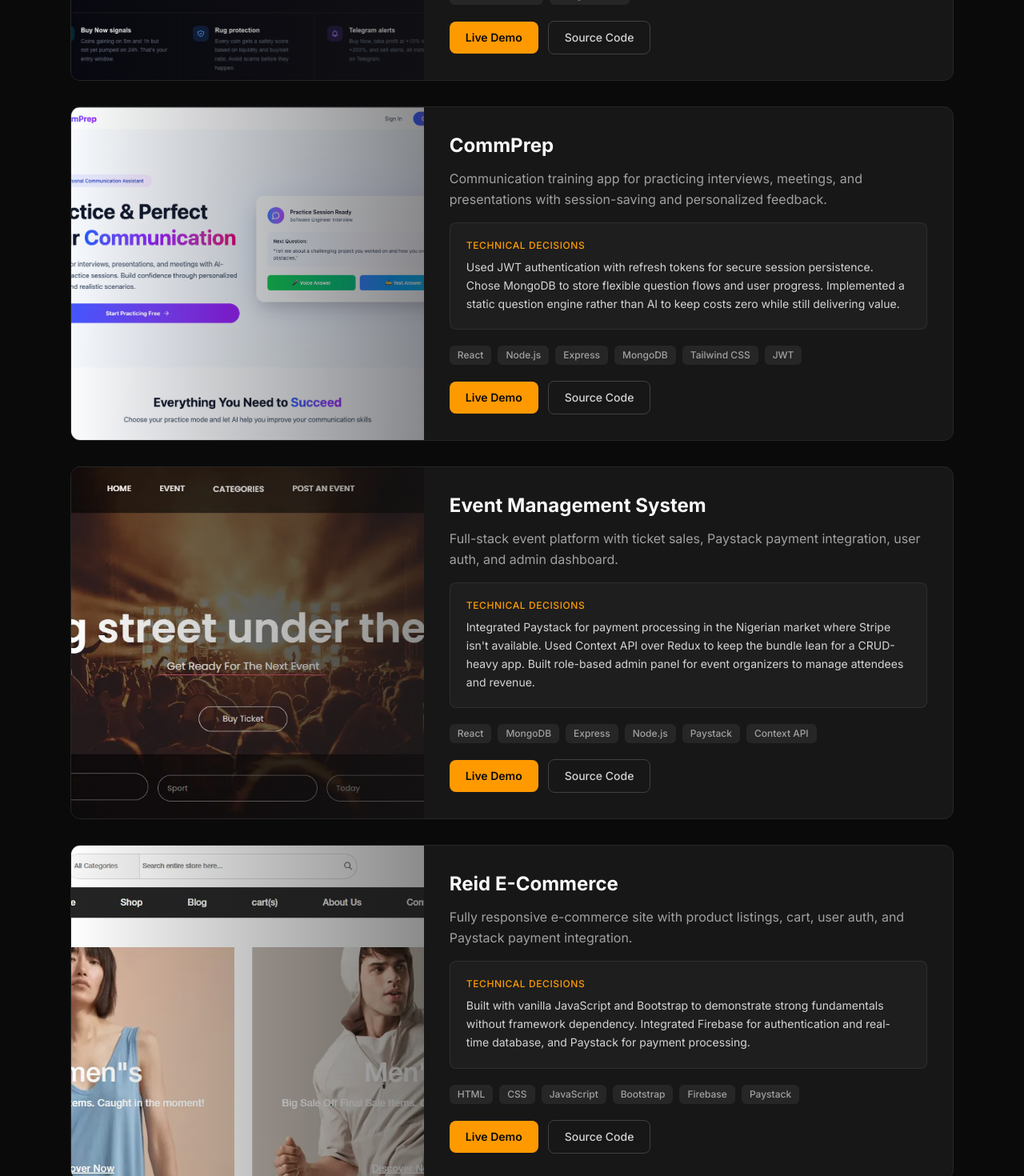
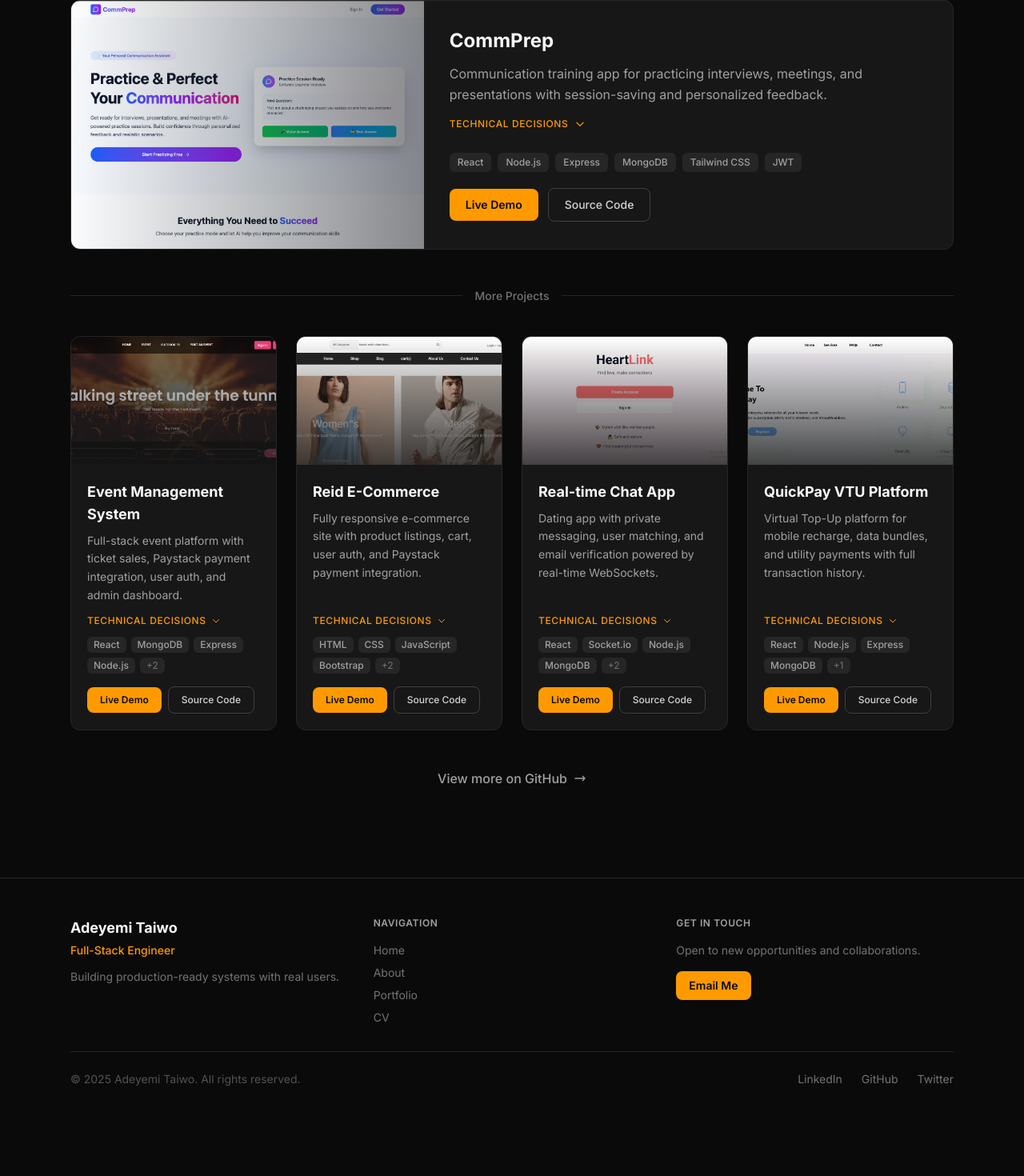
Before and after one commit to DevTaiwo18/adeyemi-portfolio, a React (Vite) app: page /portfolio in a window 1280 px wide. Shown: the part 740-2210 px from the top of the page at 80% size. After the commit the page ends 2147 px from the top, so only its background shows below. Built offline with nearby package versions, Linux system fonts and the light colour scheme.

Commit message:
feat: overhaul portfolio UI, content, and CV with real metrics

```diff
--- a/src/App.jsx
+++ b/src/App.jsx
@@ -6,7 +6,7 @@ import HomePage from "./pages/HomePage";
 import AboutPage from "./pages/AboutPage";
 import PortfolioPage from "./pages/PortfolioPage";
 import Sucess from "./components/Sucess";
-import ResumePrint from "./pages/ResumePrint";
+import CVPage from "./pages/CVPage";
 import NotFoundPage from "./pages/NotFoundPage";
 
 const ScrollToTop = () => {
@@ -82,7 +82,7 @@ function App() {
   return (
     <Router>
       <Routes>
-        <Route path="/resume-print" element={<ResumePrint />} />
+        <Route path="/cv" element={<CVPage />} />
         <Route path="*" element={<AppContent />} />
       </Routes>
     </Router>
--- a/src/components/ExperienceSection.jsx
+++ b/src/components/ExperienceSection.jsx
@@ -70,10 +70,6 @@ const ExperienceSection = () => {
                   {exp.type && (
                     <p className="text-neutral-500 text-sm mb-3">{exp.type}</p>
                   )}
-                  <p className="text-neutral-400 leading-relaxed mb-4">
-                    {exp.description}
-                  </p>
-
                   {/* Highlights */}
                   {exp.highlights && (
                     <ul className="space-y-2 mb-4">
@@ -144,7 +140,7 @@ const ExperienceSection = () => {
           <h3 className="text-neutral-50 font-semibold text-xl mb-6 text-center">
             Education
           </h3>
-          <div className="space-y-6">
+          <div className="grid sm:grid-cols-2 gap-6">
             {education.map((edu, i) => (
               <motion.div
                 key={i}
--- a/src/components/FooterNew.jsx
+++ b/src/components/FooterNew.jsx
@@ -1,40 +1,60 @@
+import { Link } from "react-router-dom";
 import { personalInfo } from "../data/siteData";
 
 const FooterNew = () => {
   const currentYear = new Date().getFullYear();
 
   return (
-    <footer className="bg-neutral-950 border-t border-neutral-900 py-8">
+    <footer className="bg-neutral-950 border-t border-neutral-800 py-12">
       <div className="max-w-6xl mx-auto px-6">
-        <div className="flex flex-col md:flex-row items-center justify-between gap-4">
-          <p className="text-neutral-500 text-sm">
+        <div className="grid md:grid-cols-3 gap-8 mb-8">
+          {/* Brand */}
+          <div>
+            <p className="text-neutral-50 font-bold text-lg mb-1">{personalInfo.name}</p>
+            <p className="text-amber-500 text-sm font-medium mb-3">Full-Stack Engineer</p>
+            <p className="text-neutral-500 text-sm leading-relaxed">
+              Building production-ready systems with real users.
+            </p>
+          </div>
+
+          {/* Nav */}
+          <div>
+            <p className="text-neutral-400 text-xs font-semibold uppercase tracking-wider mb-4">Navigation</p>
+            <div className="space-y-2">
+              {[
+                { label: "Home", to: "/" },
+                { label: "About", to: "/about" },
+                { label: "Portfolio", to: "/portfolio" },
+                { label: "CV", to: "/cv" },
+              ].map(({ label, to }) => (
+                <Link key={to} to={to} className="block text-neutral-500 hover:text-amber-500 transition-colors text-sm">
+                  {label}
+                </Link>
+              ))}
+            </div>
+          </div>
+
+          {/* Contact CTA */}
+          <div>
+            <p className="text-neutral-400 text-xs font-semibold uppercase tracking-wider mb-4">Get In Touch</p>
+            <p className="text-neutral-500 text-sm mb-4">Open to new opportunities and collaborations.</p>
+            <a
+              href={`mailto:${personalInfo.email}`}
+              className="inline-flex items-center gap-2 px-4 py-2 bg-amber-500 text-neutral-950 text-sm font-semibold rounded-lg hover:bg-amber-400 transition-colors duration-300"
+            >
+              Email Me
+            </a>
+          </div>
+        </div>
+
+        <div className="border-t border-neutral-800 pt-6 flex flex-col md:flex-row items-center justify-between gap-4">
+          <p className="text-neutral-600 text-sm">
             &copy; {currentYear} {personalInfo.name}. All rights reserved.
           </p>
           <div className="flex items-center gap-6">
-            <a
-              href={personalInfo.linkedin}
-              target="_blank"
-              rel="noopener noreferrer"
-              className="text-neutral-500 hover:text-amber-500 transition-colors text-sm"
-            >
-              LinkedIn
-            </a>
-            <a
-              href={personalInfo.github}
-              target="_blank"
-              rel="noopener noreferrer"
-              className="text-neutral-500 hover:text-amber-500 transition-colors text-sm"
-            >
-              GitHub
-            </a>
-            <a
-              href={personalInfo.twitter}
-              target="_blank"
-              rel="noopener noreferrer"
-              className="text-neutral-500 hover:text-amber-500 transition-colors text-sm"
-            >
-              Twitter
-            </a>
+            <a href={personalInfo.linkedin} target="_blank" rel="noopener noreferrer" className="text-neutral-500 hover:text-amber-500 transition-colors text-sm">LinkedIn</a>
+            <a href={personalInfo.github} target="_blank" rel="noopener noreferrer" className="text-neutral-500 hover:text-amber-500 transition-colors text-sm">GitHub</a>
+            <a href={personalInfo.twitter} target="_blank" rel="noopener noreferrer" className="text-neutral-500 hover:text-amber-500 transition-colors text-sm">Twitter</a>
           </div>
         </div>
       </div>
--- a/src/components/ProjectsSection.jsx
+++ b/src/components/ProjectsSection.jsx
@@ -1,47 +1,23 @@
+import { useState } from "react";
 import { motion } from "framer-motion";
 import SectionWrapper from "./SectionWrapper";
 import { projects, personalInfo } from "../data/siteData";
 
-const ProjectsSection = () => {
-  const container = {
-    hidden: {},
-    show: {
-      transition: { staggerChildren: 0.15 },
-    },
-  };
+const featured = projects.slice(0, 2);
+const rest = projects.slice(2);
 
-  const item = {
-    hidden: { opacity: 0, y: 30 },
-    show: { opacity: 1, y: 0, transition: { duration: 0.5 } },
-  };
+const FeaturedCard = ({ project, index }) => {
+  const [open, setOpen] = useState(false);
 
   return (
-    <SectionWrapper id="projects" className="bg-neutral-950 py-20 md:py-28">
-      <div className="max-w-6xl mx-auto px-6">
-        <div className="text-center mb-16">
-          <p className="text-amber-500 font-medium mb-2 tracking-wide">
-            Projects
-          </p>
-          <h2 className="text-3xl md:text-4xl lg:text-5xl font-bold text-neutral-50">
-            Things I've built
-          </h2>
-        </div>
-
     <motion.div
-          className="space-y-8"
-          variants={container}
-          initial="hidden"
-          whileInView="show"
-          viewport={{ once: true, margin: "-50px" }}
-        >
-          {projects.map((project) => (
-            <motion.div
-              key={project.id}
-              variants={item}
+      initial={{ opacity: 0, y: 30 }}
+      whileInView={{ opacity: 1, y: 0 }}
+      viewport={{ once: true }}
+      transition={{ delay: index * 0.15, duration: 0.5 }}
       className="group bg-neutral-900 border border-neutral-800 rounded-xl overflow-hidden hover:border-amber-500/30 transition-all duration-300"
     >
       <div className="grid md:grid-cols-5 gap-0">
-                {/* Image */}
         <div className="md:col-span-2 relative h-56 md:h-auto overflow-hidden">
           <img
             src={project.image}
@@ -51,40 +27,42 @@ const ProjectsSection = () => {
           <div className="absolute inset-0 bg-gradient-to-r from-transparent to-neutral-900/50 hidden md:block" />
         </div>
 
-                {/* Content */}
         <div className="md:col-span-3 p-6 md:p-8 flex flex-col justify-center">
           <h3 className="text-xl md:text-2xl font-bold text-neutral-50 mb-3 group-hover:text-amber-500 transition-colors duration-300">
             {project.title}
           </h3>
-                  <p className="text-neutral-400 leading-relaxed mb-4">
-                    {project.description}
-                  </p>
+          <p className="text-neutral-400 leading-relaxed mb-4">{project.description}</p>
 
-                  {/* Case Study - always visible */}
           {project.caseStudy && (
-                    <div className="bg-neutral-800/50 border border-neutral-700/50 rounded-lg p-5 mb-5">
-                      <p className="text-amber-500 text-xs font-medium tracking-wider uppercase mb-2">
+            <div className="mb-5">
+              <button
+                onClick={() => setOpen(!open)}
+                className="flex items-center gap-2 text-amber-500 text-xs font-medium tracking-wider uppercase mb-2 hover:text-amber-400 transition-colors"
+              >
                 Technical Decisions
-                      </p>
-                      <p className="text-neutral-300 text-sm leading-relaxed">
-                        {project.caseStudy}
-                      </p>
+                <svg
+                  className={`w-3.5 h-3.5 transition-transform duration-200 ${open ? "rotate-180" : ""}`}
+                  fill="none" stroke="currentColor" viewBox="0 0 24 24"
+                >
+                  <path strokeLinecap="round" strokeLinejoin="round" strokeWidth="2" d="M19 9l-7 7-7-7" />
+                </svg>
+              </button>
+              {open && (
+                <div className="bg-neutral-800/50 border border-neutral-700/50 rounded-lg p-4">
+                  <p className="text-neutral-300 text-sm leading-relaxed">{project.caseStudy}</p>
+                </div>
+              )}
             </div>
           )}
 
-                  {/* Tags */}
           <div className="flex flex-wrap gap-2 mb-5">
             {project.tags.map((tag, i) => (
-                      <span
-                        key={i}
-                        className="px-2.5 py-1 bg-neutral-800 text-neutral-400 text-xs font-medium rounded-md"
-                      >
+              <span key={i} className="px-2.5 py-1 bg-neutral-800 text-neutral-400 text-xs font-medium rounded-md">
                 {tag}
               </span>
             ))}
           </div>
 
-                  {/* Links */}
           <div className="flex items-center gap-3">
             <a
               href={project.demoLink}
@@ -106,10 +84,122 @@ const ProjectsSection = () => {
         </div>
       </div>
     </motion.div>
+  );
+};
+
+const CompactCard = ({ project, index }) => {
+  const [open, setOpen] = useState(false);
+
+  return (
+    <motion.div
+      initial={{ opacity: 0, y: 20 }}
+      whileInView={{ opacity: 1, y: 0 }}
+      viewport={{ once: true }}
+      transition={{ delay: index * 0.1, duration: 0.4 }}
+      className="group bg-neutral-900 border border-neutral-800 rounded-xl overflow-hidden hover:border-amber-500/30 transition-all duration-300 flex flex-col"
+    >
+      <div className="relative h-40 overflow-hidden">
+        <img
+          src={project.image}
+          alt={project.title}
+          className="w-full h-full object-cover transition-transform duration-500 group-hover:scale-105"
+        />
+        <div className="absolute inset-0 bg-gradient-to-t from-neutral-900/80 to-transparent" />
+      </div>
+
+      <div className="p-5 flex flex-col flex-1">
+        <h3 className="text-lg font-bold text-neutral-50 mb-2 group-hover:text-amber-500 transition-colors duration-300">
+          {project.title}
+        </h3>
+        <p className="text-neutral-400 text-sm leading-relaxed mb-3 flex-1">{project.description}</p>
+
+        {project.caseStudy && (
+          <div className="mb-3">
+            <button
+              onClick={() => setOpen(!open)}
+              className="flex items-center gap-1.5 text-amber-500 text-xs font-medium tracking-wider uppercase hover:text-amber-400 transition-colors"
+            >
+              Technical Decisions
+              <svg
+                className={`w-3 h-3 transition-transform duration-200 ${open ? "rotate-180" : ""}`}
+                fill="none" stroke="currentColor" viewBox="0 0 24 24"
+              >
+                <path strokeLinecap="round" strokeLinejoin="round" strokeWidth="2" d="M19 9l-7 7-7-7" />
+              </svg>
+            </button>
+            {open && (
+              <div className="mt-2 bg-neutral-800/50 border border-neutral-700/50 rounded-lg p-3">
+                <p className="text-neutral-300 text-xs leading-relaxed">{project.caseStudy}</p>
+              </div>
+            )}
+          </div>
+        )}
+
+        <div className="flex flex-wrap gap-1.5 mb-4">
+          {project.tags.slice(0, 4).map((tag, i) => (
+            <span key={i} className="px-2 py-0.5 bg-neutral-800 text-neutral-400 text-xs font-medium rounded-md">
+              {tag}
+            </span>
           ))}
+          {project.tags.length > 4 && (
+            <span className="px-2 py-0.5 bg-neutral-800 text-neutral-500 text-xs rounded-md">
+              +{project.tags.length - 4}
+            </span>
+          )}
+        </div>
+
+        <div className="flex items-center gap-2">
+          <a
+            href={project.demoLink}
+            target="_blank"
+            rel="noopener noreferrer"
+            className="px-4 py-2 bg-amber-500 text-neutral-950 text-xs font-semibold rounded-lg hover:bg-amber-400 transition-colors duration-300"
+          >
+            Live Demo
+          </a>
+          <a
+            href={project.codeLink}
+            target="_blank"
+            rel="noopener noreferrer"
+            className="px-4 py-2 border border-neutral-700 text-neutral-300 text-xs font-medium rounded-lg hover:border-amber-500 hover:text-amber-500 transition-all duration-300"
+          >
+            Source Code
+          </a>
+        </div>
+      </div>
     </motion.div>
+  );
+};
 
-        {/* View more */}
+const ProjectsSection = () => {
+  return (
+    <SectionWrapper id="projects" className="bg-neutral-950 py-20 md:py-28">
+      <div className="max-w-6xl mx-auto px-6">
+        <div className="text-center mb-16">
+          <p className="text-amber-500 font-medium mb-2 tracking-wide">Projects</p>
+          <h2 className="text-3xl md:text-4xl lg:text-5xl font-bold text-neutral-50">
+            Things I've built
+          </h2>
+        </div>
+
+        <div className="space-y-8 mb-12">
+          {featured.map((project, i) => (
+            <FeaturedCard key={project.id} project={project} index={i} />
+          ))}
+        </div>
+
+        <div className="flex items-center gap-4 mb-10">
+          <div className="flex-1 h-px bg-neutral-800" />
+          <span className="text-neutral-500 text-sm font-medium whitespace-nowrap">More Projects</span>
+          <div className="flex-1 h-px bg-neutral-800" />
+        </div>
+
+        <div className="grid sm:grid-cols-2 lg:grid-cols-4 gap-6">
+          {rest.map((project, i) => (
+            <CompactCard key={project.id} project={project} index={i} />
+          ))}
+        </div>
+
         <div className="text-center mt-12">
           <a
             href={personalInfo.github}
@@ -118,18 +208,8 @@ const ProjectsSection = () => {
             className="inline-flex items-center gap-2 text-neutral-400 hover:text-amber-500 transition-colors duration-300 font-medium"
           >
             View more on GitHub
-            <svg
-              className="w-4 h-4"
-              fill="none"
-              stroke="currentColor"
-              viewBox="0 0 24 24"
-            >
-              <path
-                strokeLinecap="round"
-                strokeLinejoin="round"
-                strokeWidth={2}
-                d="M17 8l4 4m0 0l-4 4m4-4H3"
-              />
+            <svg className="w-4 h-4" fill="none" stroke="currentColor" viewBox="0 0 24 24">
+              <path strokeLinecap="round" strokeLinejoin="round" strokeWidth={2} d="M17 8l4 4m0 0l-4 4m4-4H3" />
             </svg>
           </a>
         </div>
--- a/src/pages/AboutPage.jsx
+++ b/src/pages/AboutPage.jsx
@@ -6,8 +6,8 @@ const AboutPage = () => {
   return (
     <div className="bg-neutral-950">
       <AboutSection />
+      <TechStackSection />
       <ExperienceSection />
-      <TechStackSection />
     </div>
   );
 };
--- a/src/pages/ResumePrint.jsx
+++ b/src/pages/ResumePrint.jsx
@@ -22,7 +22,7 @@ const ResumePrint = () => {
           <svg className="w-4 h-4" fill="none" stroke="currentColor" viewBox="0 0 24 24">
             <path strokeLinecap="round" strokeLinejoin="round" strokeWidth="2" d="M4 16v1a3 3 0 003 3h10a3 3 0 003-3v-1m-4-4l-4 4m0 0l-4-4m4 4V4" />
           </svg>
-          Save as PDF — then replace public/Adeyemi_Taiwo_Resume.pdf
+          Save as PDF
         </button>
       </div>
 
```
Also changed, not shown: src/components/AboutSection.jsx (+19 -44 lines), src/components/ContactNew.jsx (+9 -13 lines), src/components/Header.jsx (+9 -17 lines), src/data/siteData.js (+16 -15 lines), src/pages/CVPage.jsx (+15 -5 lines), src/pages/HomePage.jsx (+56 -4 lines). Lines whose indentation alone changed are shown as unchanged.
